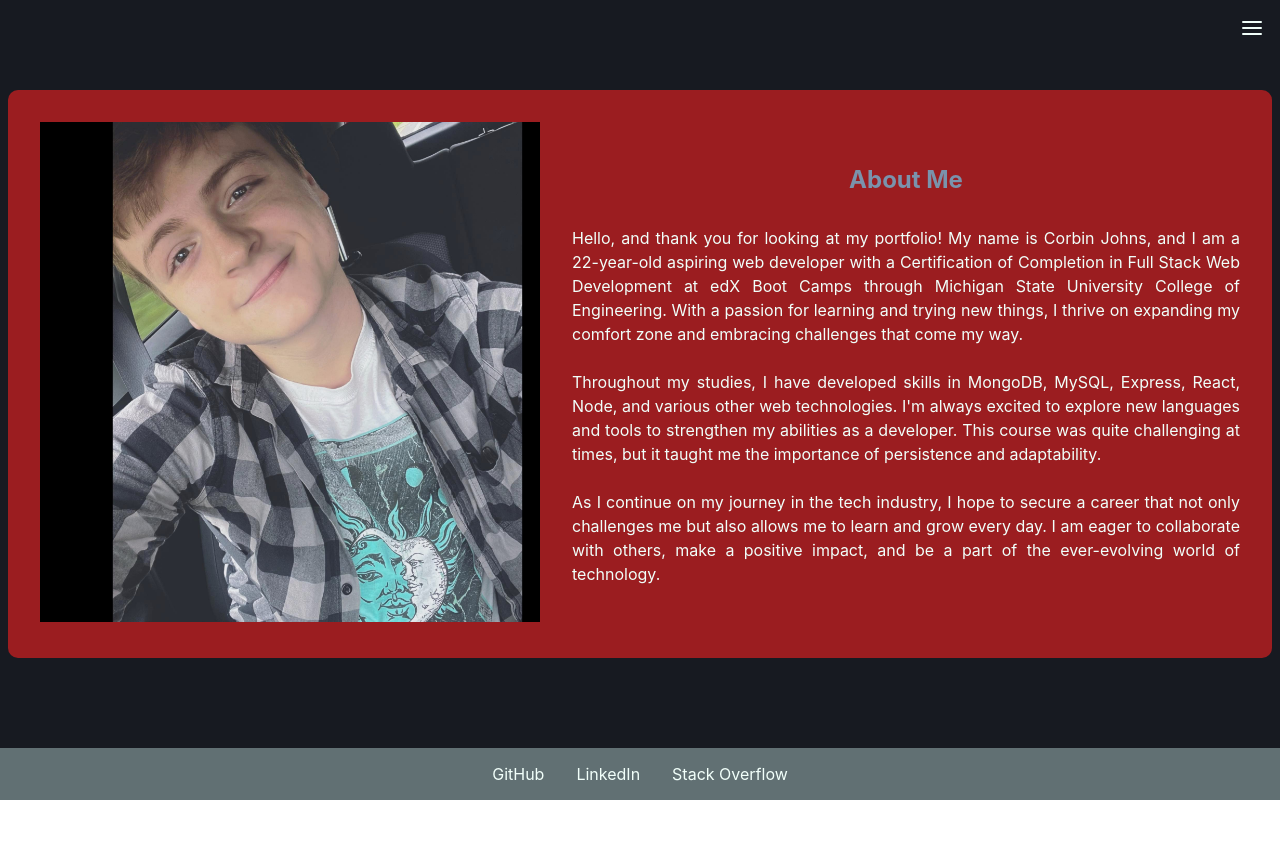
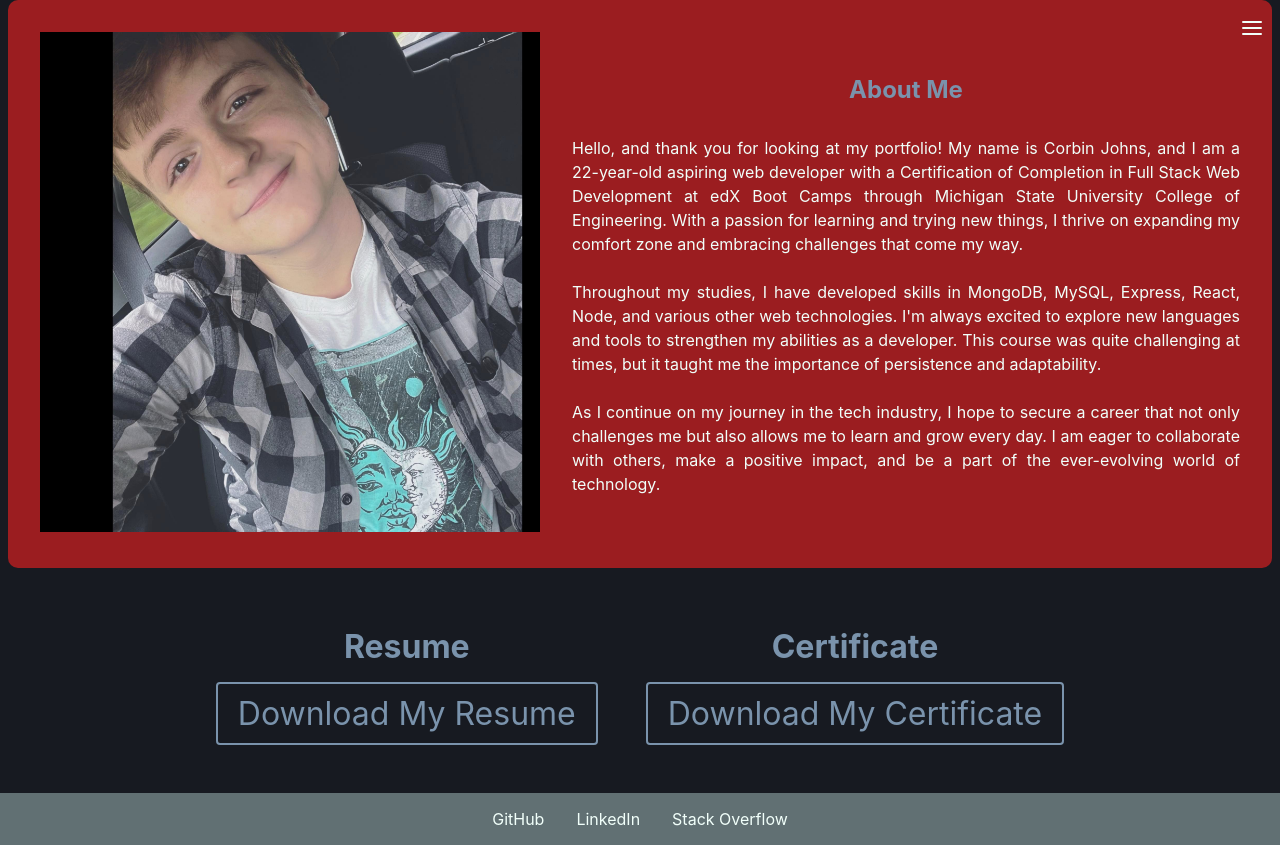
Before and after one commit to cxrstings/React-Portfolio, a React (Create React App) app: page / in a window 1280 px wide. Before the commit the page ends 800 px from the top, so only its background shows below. Built offline with nearby package versions, Linux system fonts and the light colour scheme; the HTML template or start-up script is replaced by a standard one.

Commit message:
removed resume component and moved it to aboutme component

```diff
--- a/src/App.js
+++ b/src/App.js
@@ -2,7 +2,6 @@ import React, { useState } from 'react';
 import Navigation from './components/Navigation';
 import AboutMe from './components/AboutMe';
 import Portfolio from './components/Portfolio';
-import Resume from './components/Resume';
 import Footer from './components/Footer';
 import styles from './App.module.css';
 
@@ -18,9 +17,6 @@ function App() {
   switch (selectedSection) {
     case 'portfolio':
       sectionComponent = <Portfolio />;
-      break;
-    case 'resume':
-      sectionComponent = <Resume />;
       break;
     default:
       sectionComponent = <AboutMe />;
--- a/src/components/AboutMe.js
+++ b/src/components/AboutMe.js
@@ -3,6 +3,7 @@ import styles from './AboutMe.module.css';
 
 const About = () => {
   return (
+    <>
     <div className={styles.aboutcontainer}>
       <div className={styles.aboutimage}>
         <img src={`${process.env.PUBLIC_URL}/images/me.jpg`} alt="Corbin Johns" />
@@ -20,6 +21,17 @@ const About = () => {
         </p>
       </div>
     </div>
+    <div className={styles.resume}>
+      <div className={styles.resumeSection}>
+        <h2>Resume</h2>
+        <a href="my_resume.pdf" target="_blank" rel="noopener noreferrer">Download My Resume</a>
+      </div>
+      <div className={styles.certificate}>
+        <h2>Certificate</h2>
+        <a href="my_certificate.pdf" target="_blank" rel="noopener noreferrer">Download My Certificate</a>
+      </div>
+    </div>
+    </>
   );
 };
 
--- a/src/components/AboutMe.module.css
+++ b/src/components/AboutMe.module.css
@@ -43,6 +43,49 @@
   object-fit: cover;
 }
 
+.resume {
+  display: flex;
+  justify-content: space-between;
+  padding: 2rem;
+  color: #7A93AC;
+}
+.resumeSection {
+  margin-right: 24px;
+}
+
+.certificate {
+  margin-left: 24px;
+}
+
+.resumeSection, .certificate {
+  display: flex;
+  flex-direction: column;
+  align-items: center;
+  width: 50%;
+}
+
+.resume h2, .resume a {
+  font-size: 2rem;
+  margin-bottom: 1rem;
+  text-align: center;
+}
+
+.resume a {
+  color: #7A93AC;
+  text-decoration: none;
+  transition: color 0.3s;
+  border: 2px solid #7A93AC;
+  padding: 10px 20px;
+  border-radius: 4px;
+  white-space: nowrap;
+  display: inline-block;
+}
+
+.resume a:hover {
+  color: #9B1D20;
+  background-color: #7A93AC;
+}
+
 @media (min-width: 768px) {
   .aboutcontainer {
     flex-direction: row;
--- a/src/components/Navigation.js
+++ b/src/components/Navigation.js
@@ -7,9 +7,8 @@ function Navigation({ selectedSection, onNavigationClick }) {
 
   const navigationLinks = [
     { id: 'about', title: 'About Me' },
-    { id: 'portfolio', title: 'Portfolio' },
+    { id: 'portfolio', title: 'My Work' },
     { id: 'contact', title: 'Contact' },
-    { id: 'resume', title: 'Resume' },
   ];
 
   const handleLinkClick = (event, section) => {
--- a/src/components/Resume.js
+++ /dev/null
@@ -1,40 +0,0 @@
-import React from 'react';
-import styles from './Resume.module.css';
-
-function Resume() {
-  const proficiencies = [
-    'JavaScript',
-    'React',
-    'Node.js',
-    'HTML & CSS',
-    'Git',
-    'MongoDB',
-    'Express.js',
-    'RESTful APIs',
-    'GraphQL',
-    'MySQL',
-    'Jest',
-    'Bootstrap',
-  ];
-
-  return (
-    <section className={styles.section}>
-      <div className={styles.leftCol}>
-        <h2>Resume</h2>
-        <a href="my_resume.pdf" target="_blank" rel="noopener noreferrer">Download My Resume</a>
-        <h2>Certificate</h2>
-        <a href="my_certificate.pdf" target="_blank" rel="noopener noreferrer">Download My Certificate</a>
-      </div>
-      <div className={styles.rightCol}>
-        <h3>Proficiencies:</h3>
-        <ul>
-          {proficiencies.map((proficiency, index) => (
-            <li key={index}>{proficiency}</li>
-          ))}
-        </ul>
-      </div>
-    </section>
-  );
-}
-
-export default Resume;
--- a/src/components/Resume.module.css
+++ /dev/null
@@ -1,54 +0,0 @@
-.section {
-  display: flex;
-  flex-direction: row;
-  justify-content: space-between;
-  align-items: flex-start;
-  background-color: #171A21;
-  padding: 2rem;
-  color: #7A93AC;
-}
-
-.leftCol, .rightCol {
-  flex: 1;
-  padding: 2rem;
-  margin: 0 5rem;
-  background-color: #9B1D20;
-  border-radius: 4px;
-  height: 70vh;
-  width: 25vw;
-  text-align: center; /* This will center the children elements */
-}
-
-.section h2, .section h3 {
-  font-size: 2rem;
-  margin-bottom: 1rem;
-  text-align: center;
-}
-
-.section a {
-  color: #7A93AC;
-  text-decoration: none;
-  transition: color 0.3s;
-  border: 2px solid #7A93AC;
-  padding: 10px 20px;
-  border-radius: 4px;
-  margin-bottom: 1rem;
-  white-space: nowrap;
-  display: inline-block;
-}
-
-.section a:hover {
-  color: #9B1D20;
-  background-color: #7A93AC;
-}
-
-.section ul {
-  list-style: none;
-  padding: 0;
-}
-
-.section ul li {
-  font-size: 1.2rem;
-  margin-bottom: 0.5rem;
-  text-align: center;
-}
```
Also changed, not shown: 4 other files (tests, documents, lock files or other folders).
